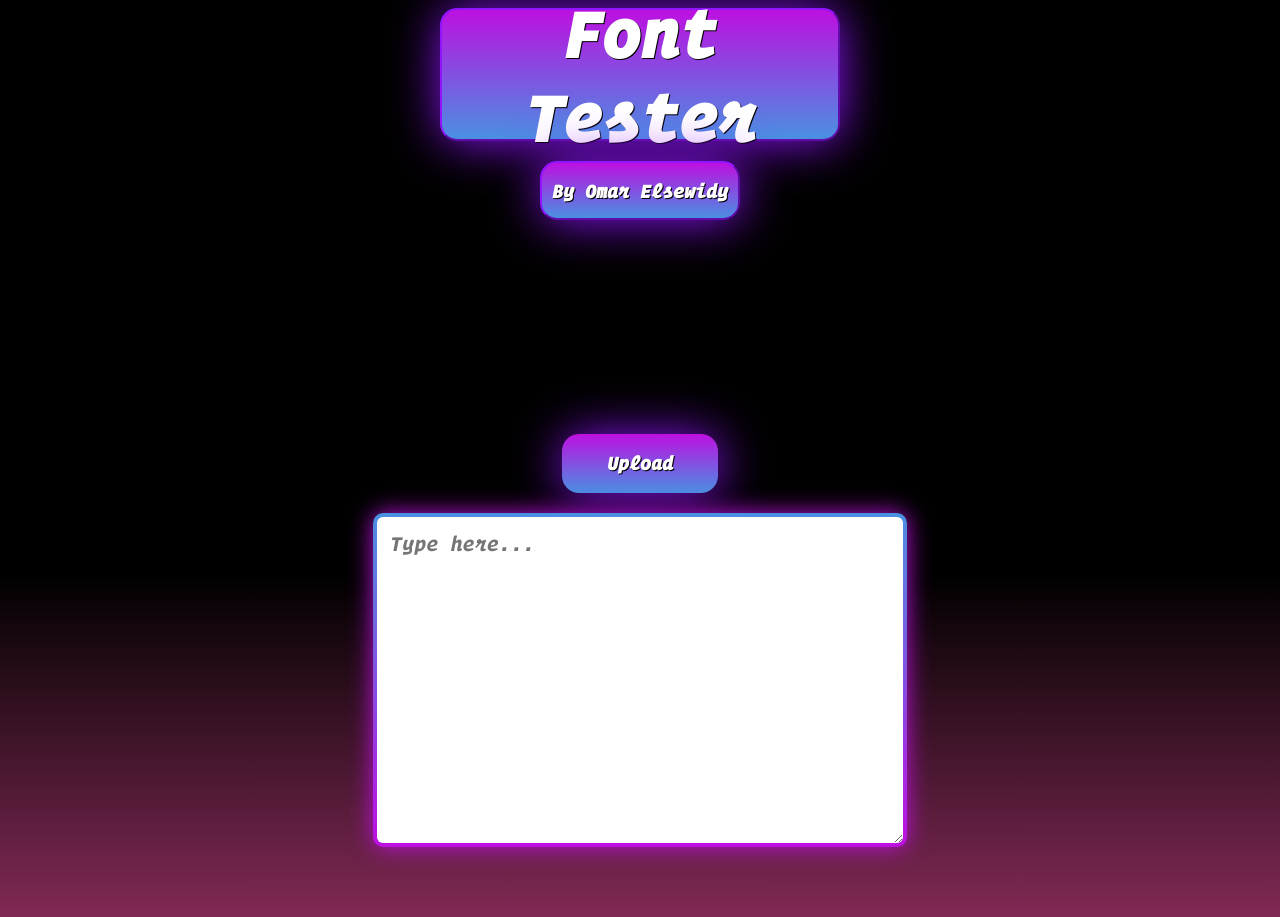
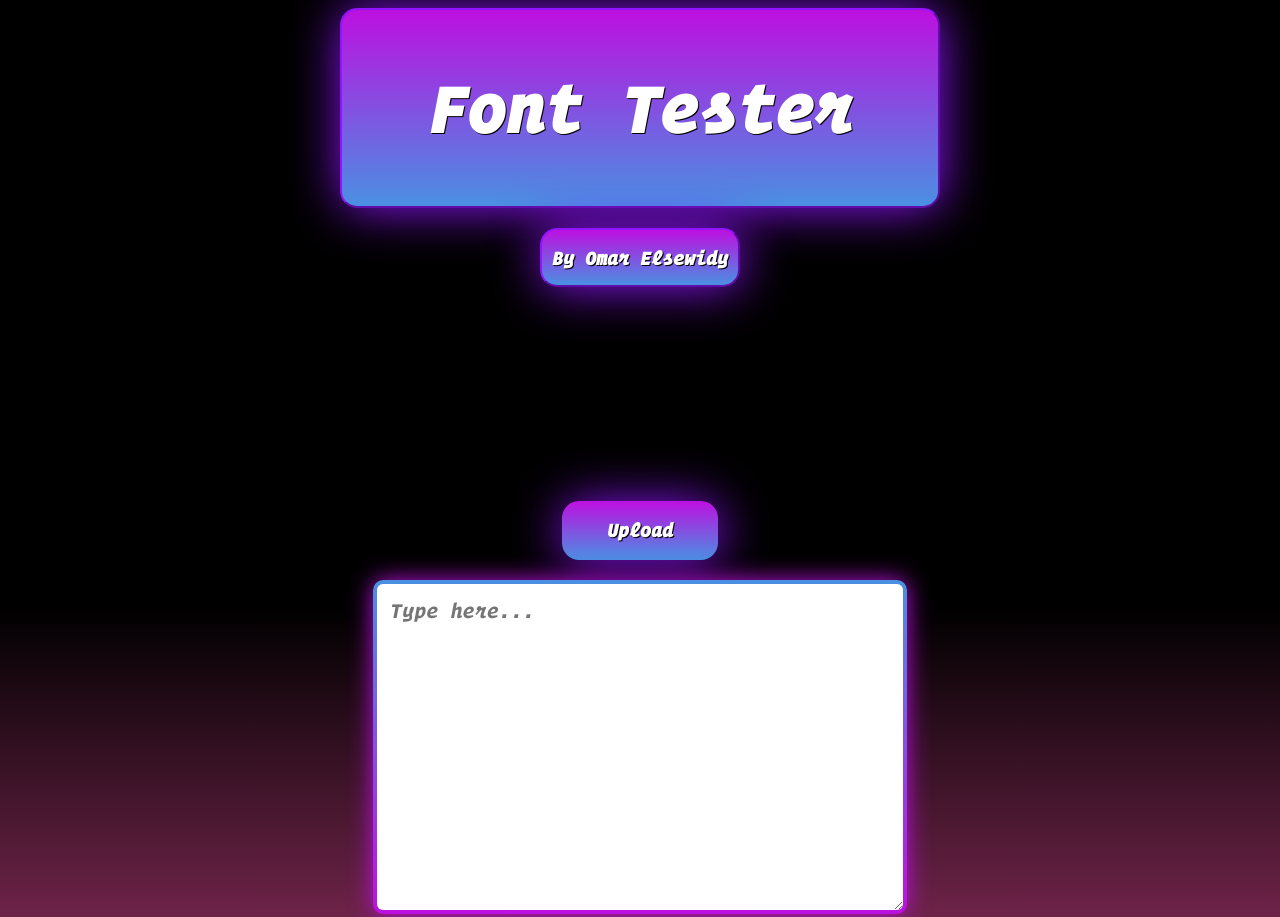
Before and after one commit to Lrwz/Elsewidys-Font-Tester.github.io, a plain HTML site: page index.html in a window 1280 px wide. Shown: the top 917 px of the page. Drawn offline with Linux system fonts and the light colour scheme.

Commit message:
Update FontTesterCss.css

```diff
--- a/FontTesterCss.css
+++ b/FontTesterCss.css
@@ -14,14 +14,14 @@ body {
   align-items: center;
 }
 .Header {
-  font-size: 1.042vw;
+  font-size: 20px;
   margin-bottom: 20px;
   font-family: Operator Mono;
   display: flex;
   justify-content: center;
   align-items: center;
-  width: 31.25vw;
-  height: 10.417vw;
+  width: 600px;
+  height: 200px;
   font-size: 70px;
   border-width: 2px;
   color: #fff;
```
